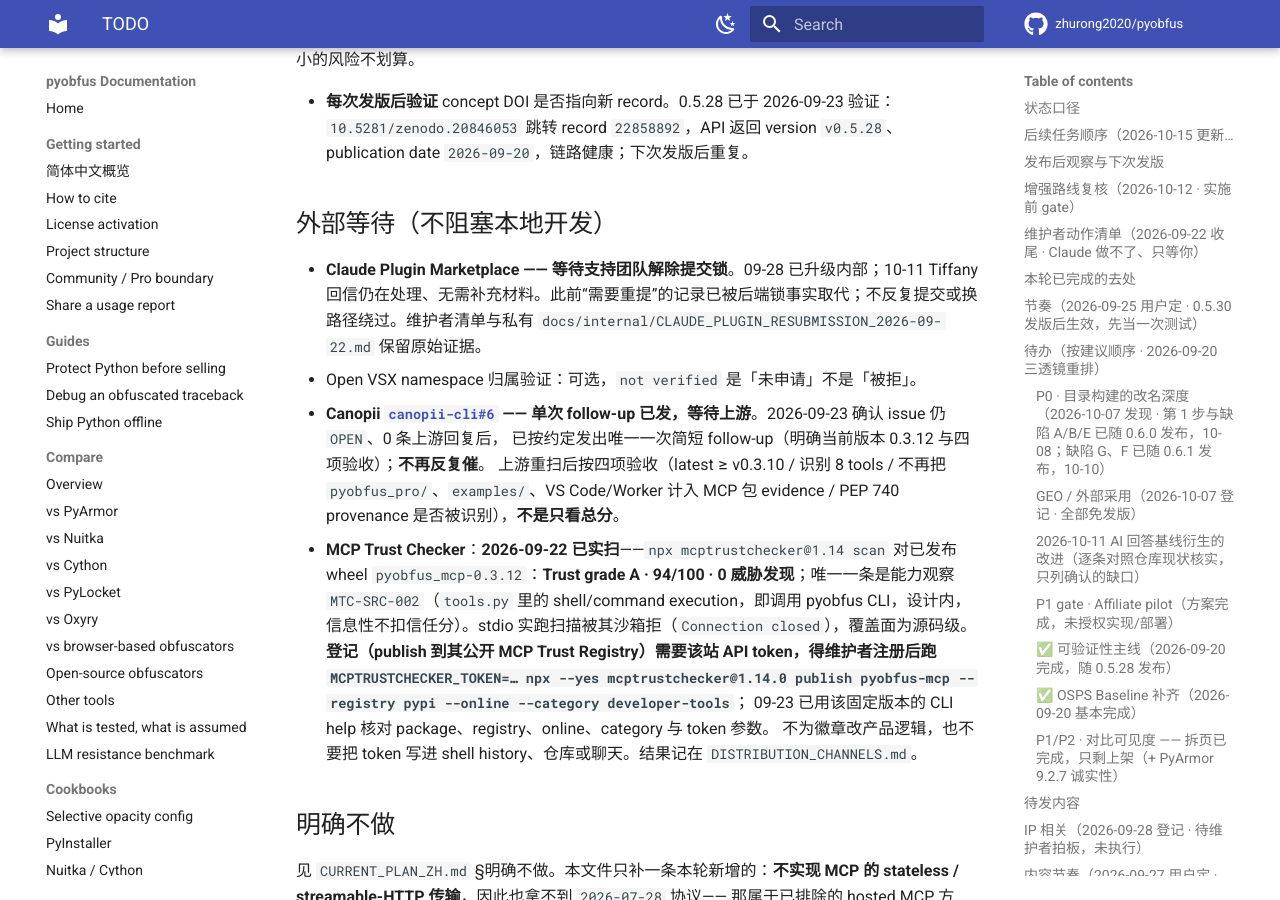
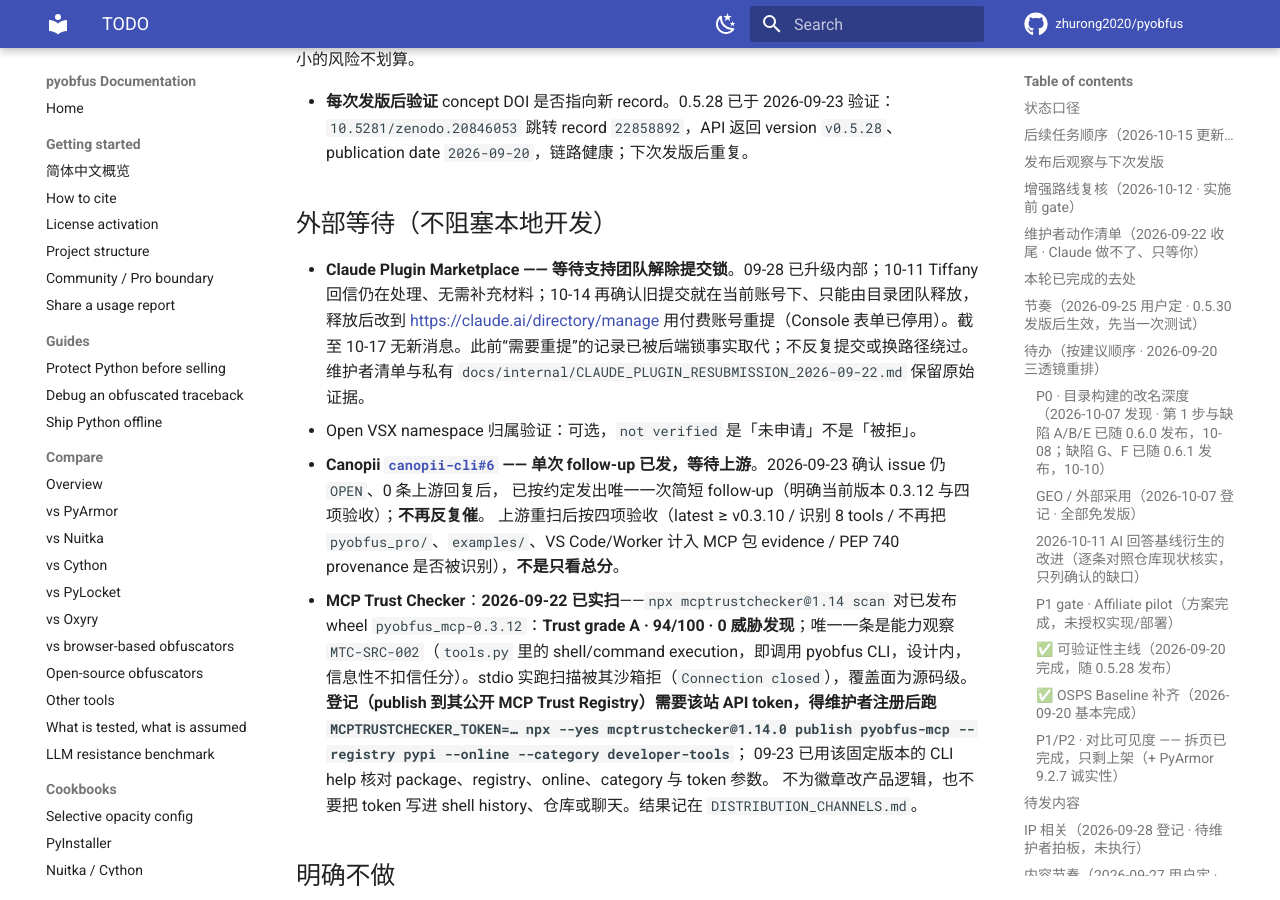
Before and after one commit to zhurong2020/pyobfus, an MkDocs documentation site: the page built from docs/TODO.md, in a window 1280 px wide and 900 px high, scrolled down 19932 px. Built offline with MkDocs 1.6.1 and Material for MkDocs 9.7.7, drawn with Linux system fonts in a browser that asks for light colours; comment, search, counter and statistics services are not loaded.

Commit message:
docs: record 10-17 status check and plugin portal change
Status check (repo, CI, downloads, inbox) and roadmap section 13.3 completion
summary. External-wait entry for the Claude plugin lock now carries the 10-14
support reply: release is up to the directory team, and resubmission moves to
claude.ai/directory/manage.

Co-Authored-By: Claude Opus 5.5 <noreply@anthropic.com>

```diff
--- a/docs/TODO.md
+++ b/docs/TODO.md
@@ -562,7 +562,7 @@ Python 3.13 嵌入版）。这是 Pro 输出第一次真正交付到别人的机
 
 ## 外部等待（不阻塞本地开发）
 
-- **Claude Plugin Marketplace —— 等待支持团队解除提交锁**。09-28 已升级内部；10-11 Tiffany 回信仍在处理、无需补充材料。此前“需要重提”的记录已被后端锁事实取代；不反复提交或换路径绕过。维护者清单与私有 `docs/internal/CLAUDE_PLUGIN_RESUBMISSION_2026-09-22.md` 保留原始证据。
+- **Claude Plugin Marketplace —— 等待支持团队解除提交锁**。09-28 已升级内部；10-11 Tiffany 回信仍在处理、无需补充材料；10-14 再确认旧提交就在当前账号下、只能由目录团队释放，释放后改到 <https://claude.ai/directory/manage> 用付费账号重提（Console 表单已停用）。截至 10-17 无新消息。此前“需要重提”的记录已被后端锁事实取代；不反复提交或换路径绕过。维护者清单与私有 `docs/internal/CLAUDE_PLUGIN_RESUBMISSION_2026-09-22.md` 保留原始证据。
 - Open VSX namespace 归属验证：可选，`not verified` 是「未申请」不是「被拒」。
 - **Canopii [`canopii-cli#6`](https://github.com/canopii-dev/canopii-cli/issues/6)
   —— 单次 follow-up 已发，等待上游**。2026-09-23 确认 issue 仍 `OPEN`、0 条上游回复后，
```
Also changed, not shown: docs/CURRENT_PLAN_ZH.md (+2 -0 lines).
